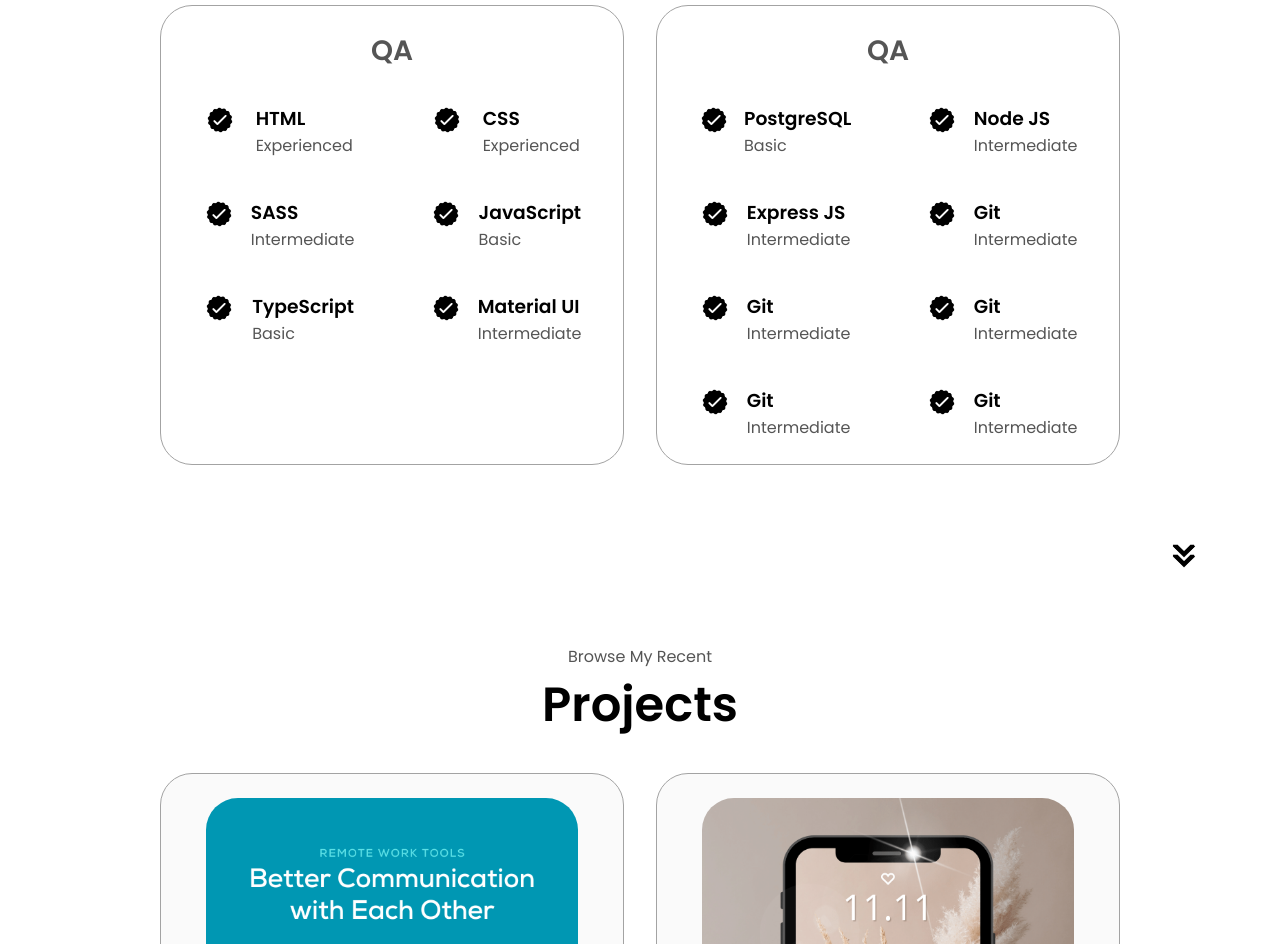
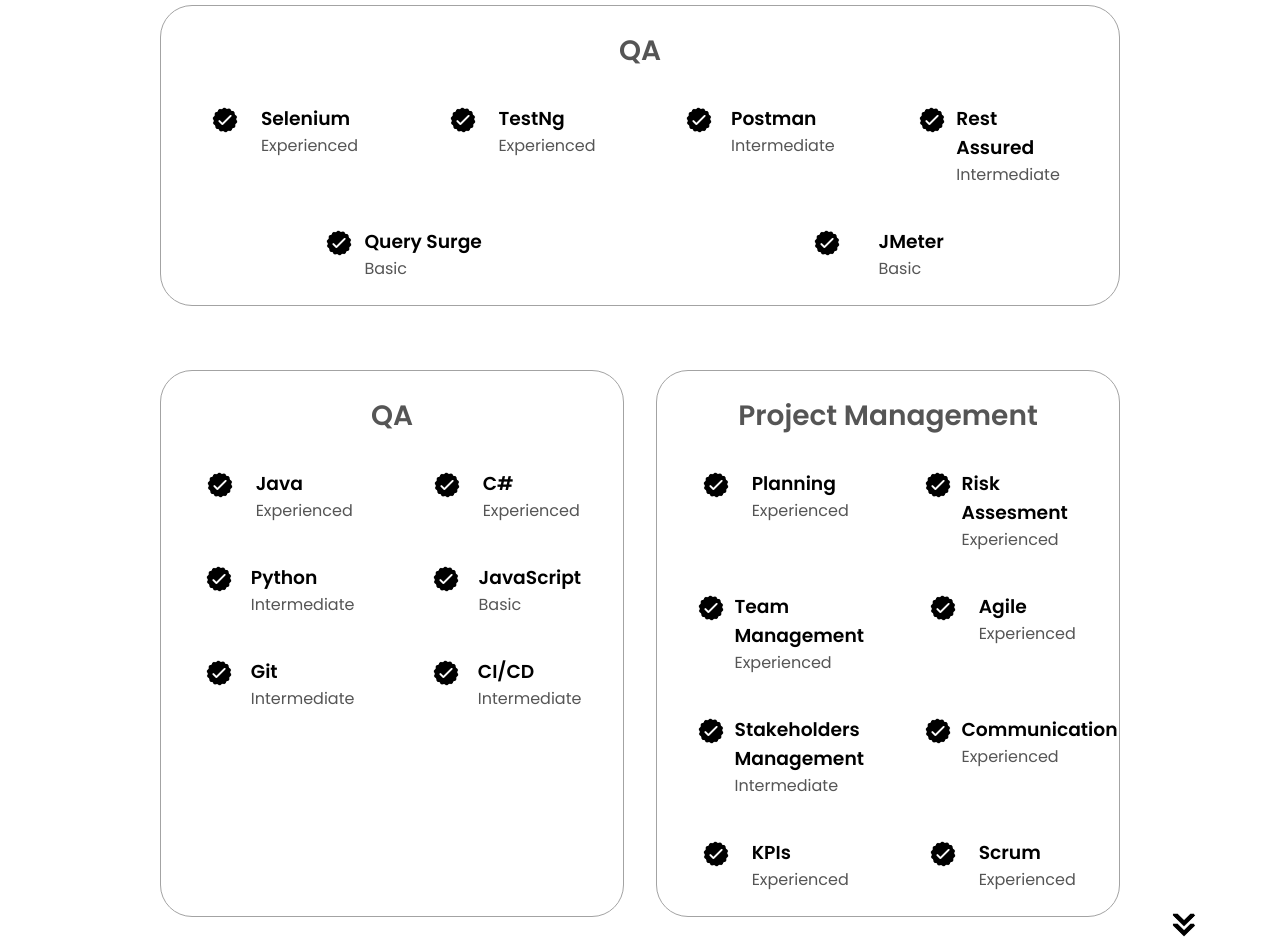
Before and after one commit to Harmanjeet3/Portfolio, a plain HTML site: page index.html in a window 1280 px wide. Shown: the part 1820-2764 px from the top of the page. Drawn offline with Linux system fonts and the light colour scheme.

Commit message:
Experience

```diff
--- a/index.html
+++ b/index.html
@@ -135,6 +135,78 @@
       <h1 class="title">Experience</h1>
       <div class="experience-details-container">
         <div class="about-containers">
+            <div class="details-container">
+              <h2 class="experience-sub-title">QA</h2>
+              <div class="article-container">
+                <article>
+                  <img
+                    src="./assets/checkmark.png"
+                    alt="Experience icon"
+                    class="icon"
+                  />
+                  <div>
+                    <h3>Selenium</h3>
+                    <p>Experienced</p>
+                  </div>
+                </article>
+                <article>
+                  <img
+                    src="./assets/checkmark.png"
+                    alt="Experience icon"
+                    class="icon"
+                  />
+                  <div>
+                    <h3>TestNg</h3>
+                    <p>Experienced</p>
+                  </div>
+                </article>
+                <article>
+                  <img
+                    src="./assets/checkmark.png"
+                    alt="Experience icon"
+                    class="icon"
+                  />
+                  <div>
+                    <h3>Postman</h3>
+                    <p>Intermediate</p>
+                  </div>
+                </article>
+                <article>
+                  <img
+                    src="./assets/checkmark.png"
+                    alt="Experience icon"
+                    class="icon"
+                  />
+                  <div>
+                    <h3>Rest Assured</h3>
+                    <p>Intermediate</p>
+                  </div>
+                </article>
+                <article>
+                  <img
+                    src="./assets/checkmark.png"
+                    alt="Experience icon"
+                    class="icon"
+                  />
+                  <div>
+                    <h3>Query Surge</h3>
+                    <p>Basic</p>
+                  </div>
+                </article>
+                <article>
+                  <img
+                    src="./assets/checkmark.png"
+                    alt="Experience icon"
+                    class="icon"
+                  />
+                  <div>
+                    <h3>JMeter</h3>
+                    <p>Basic</p>
+                  </div>
+                </article>
+              </div>
+            </div>
+        <div class="about-containers">
           <div class="details-container">
             <h2 class="experience-sub-title">QA</h2>
             <div class="article-container">
@@ -145,7 +217,7 @@
                   class="icon"
                 />
                 <div>
-                  <h3>HTML</h3>
+                  <h3>Java</h3>
                   <p>Experienced</p>
                 </div>
               </article>
@@ -156,7 +228,7 @@
                   class="icon"
                 />
                 <div>
-                  <h3>CSS</h3>
+                  <h3>C#</h3>
                   <p>Experienced</p>
                 </div>
               </article>
@@ -167,7 +239,7 @@
                   class="icon"
                 />
                 <div>
-                  <h3>SASS</h3>
+                  <h3>Python</h3>
                   <p>Intermediate</p>
                 </div>
               </article>
@@ -189,45 +261,7 @@
                   class="icon"
                 />
                 <div>
-                  <h3>TypeScript</h3>
-                  <p>Basic</p>
-                </div>
-              </article>
-              <article>
-                <img
-                  src="./assets/checkmark.png"
-                  alt="Experience icon"
-                  class="icon"
-                />
-                <div>
-                  <h3>Material UI</h3>
-                  <p>Intermediate</p>
-                </div>
-              </article>
-            </div>
-          </div>
-          <div class="details-container">
-            <h2 class="experience-sub-title">QA</h2>
-            <div class="article-container">
-              <article>
-                <img
-                  src="./assets/checkmark.png"
-                  alt="Experience icon"
-                  class="icon"
-                />
-                <div>
-                  <h3>PostgreSQL</h3>
-                  <p>Basic</p>
-                </div>
-              </article>
-              <article>
-                <img
-                  src="./assets/checkmark.png"
-                  alt="Experience icon"
-                  class="icon"
-                />
-                <div>
-                  <h3>Node JS</h3>
+                  <h3>Git</h3>
                   <p>Intermediate</p>
                 </div>
               </article>
@@ -238,8 +272,25 @@
                   class="icon"
                 />
                 <div>
-                  <h3>Express JS</h3>
+                  <h3>CI/CD</h3>
                   <p>Intermediate</p>
+                </div>
+              </article>
+            </div>
+          </div>
+
+          <div class="details-container">
+            <h2 class="experience-sub-title">Project Management</h2>
+            <div class="article-container">
+              <article>
+                <img
+                  src="./assets/checkmark.png"
+                  alt="Experience icon"
+                  class="icon"
+                />
+                <div>
+                  <h3>Planning</h3>
+                  <p>Experienced</p>
                 </div>
               </article>
               <article>
@@ -249,7 +300,41 @@
                   class="icon"
                 />
                 <div>
-                  <h3>Git</h3>
+                  <h3>Risk Assesment</h3>
+                  <p>Experienced</p>
+                </div>
+              </article>
+              <article>
+                <img
+                  src="./assets/checkmark.png"
+                  alt="Experience icon"
+                  class="icon"
+                />
+                <div>
+                  <h3>Team Management</h3>
+                  <p>Experienced</p>
+                </div>
+              </article>
+              <article>
+                <img
+                  src="./assets/checkmark.png"
+                  alt="Experience icon"
+                  class="icon"
+                />
+                <div>
+                  <h3>Agile</h3>
+                  <p>Experienced</p>
+                </div>
+
+              </article>
+              <article>
+                <img
+                  src="./assets/checkmark.png"
+                  alt="Experience icon"
+                  class="icon"
+                />
+                <div>
+                  <h3>Stakeholders Management</h3>
                   <p>Intermediate</p>
                 </div>
 
@@ -261,8 +346,8 @@
                   class="icon"
                 />
                 <div>
-                  <h3>Git</h3>
-                  <p>Intermediate</p>
+                  <h3>Communication</h3>
+                  <p>Experienced</p>
                 </div>
 
               </article>
@@ -273,8 +358,8 @@
                   class="icon"
                 />
                 <div>
-                  <h3>Git</h3>
-                  <p>Intermediate</p>
+                  <h3>KPIs</h3>
+                  <p>Experienced</p>
                 </div>
 
               </article>
@@ -285,20 +370,8 @@
                   class="icon"
                 />
                 <div>
-                  <h3>Git</h3>
-                  <p>Intermediate</p>
-                </div>
-
-              </article>
-              <article>
-                <img
-                  src="./assets/checkmark.png"
-                  alt="Experience icon"
-                  class="icon"
-                />
-                <div>
-                  <h3>Git</h3>
-                  <p>Intermediate</p>
+                  <h3>Scrum</h3>
+                  <p>Experienced</p>
                 </div>
 
               </article>
```
